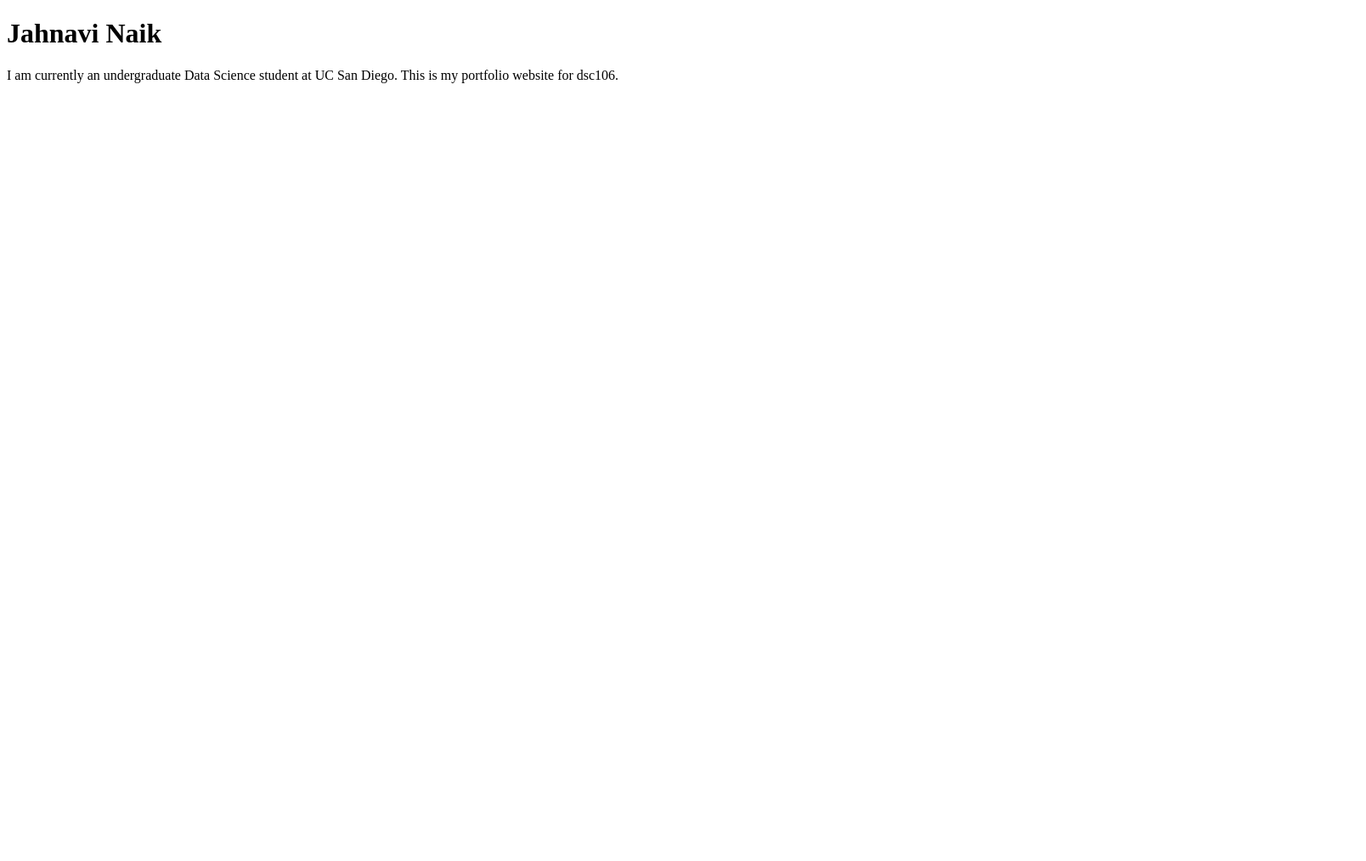
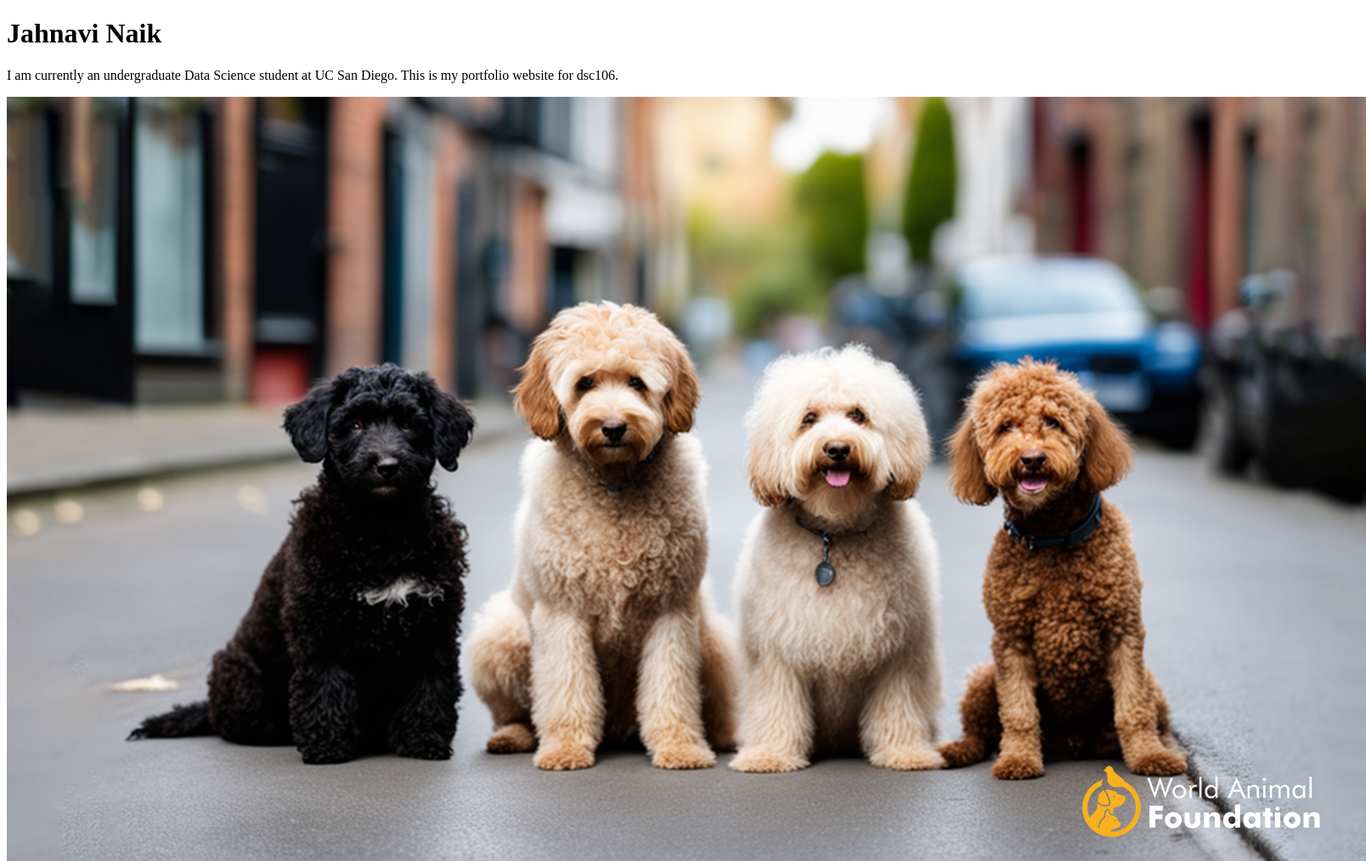
Before and after one commit to jahnavi-naik/portfolio, a plain HTML site: page index.html in a window 1280 px wide. Shown: the whole page at 85% size, 1608 px wide, since content can reach past the window. Before the commit the page ends 800 px from the top, so only its background shows below. Drawn offline with Linux system fonts and the light colour scheme.

Commit message:
added image

```diff
--- a/index.html
+++ b/index.html
@@ -8,5 +8,6 @@
 <body>
     <h1> Jahnavi Naik </h1>
     <p> I am currently an undergraduate Data Science student at UC San Diego. This is my portfolio website for dsc106. </p>
+    <img src="images/doodle-dog-1.jpg" alt="4 differnt types of poodles">
 </body>
 </html>
```
Also changed, not shown: images/doodle-dog-1.jpg (added).
